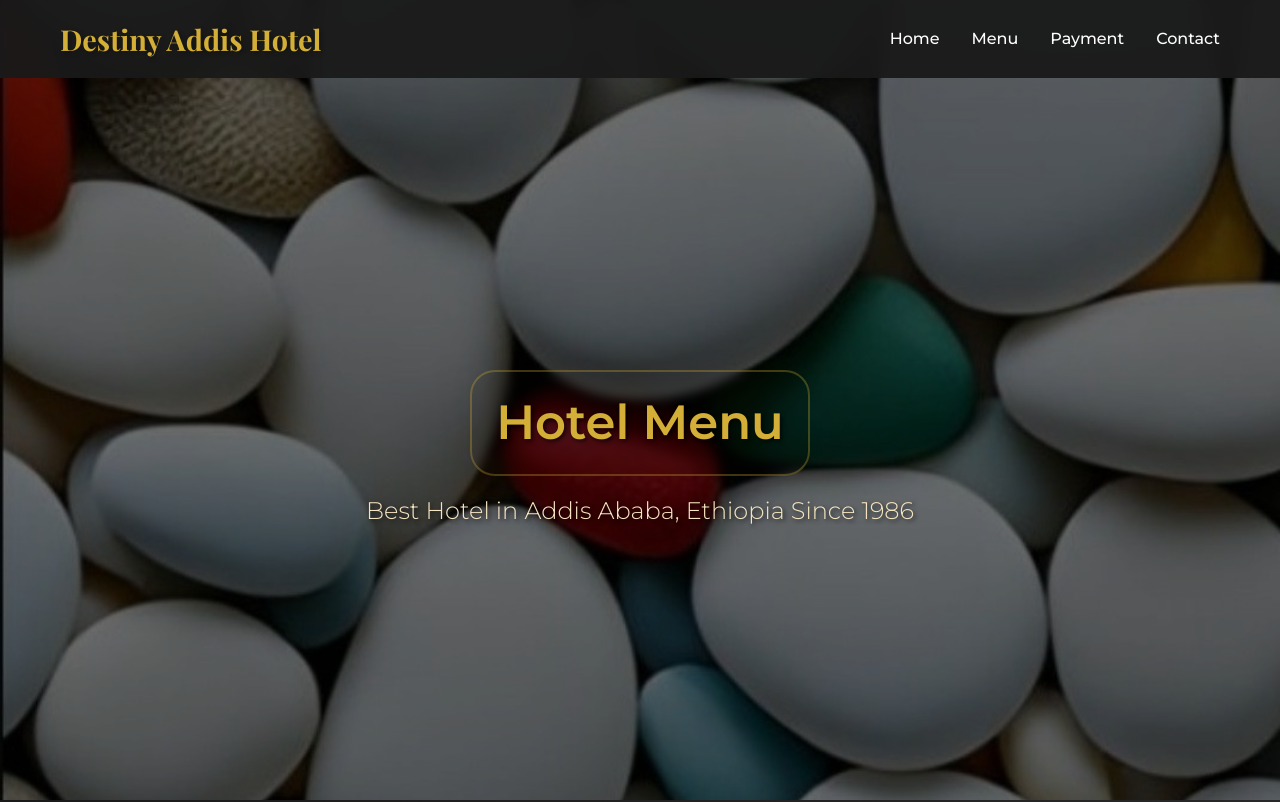
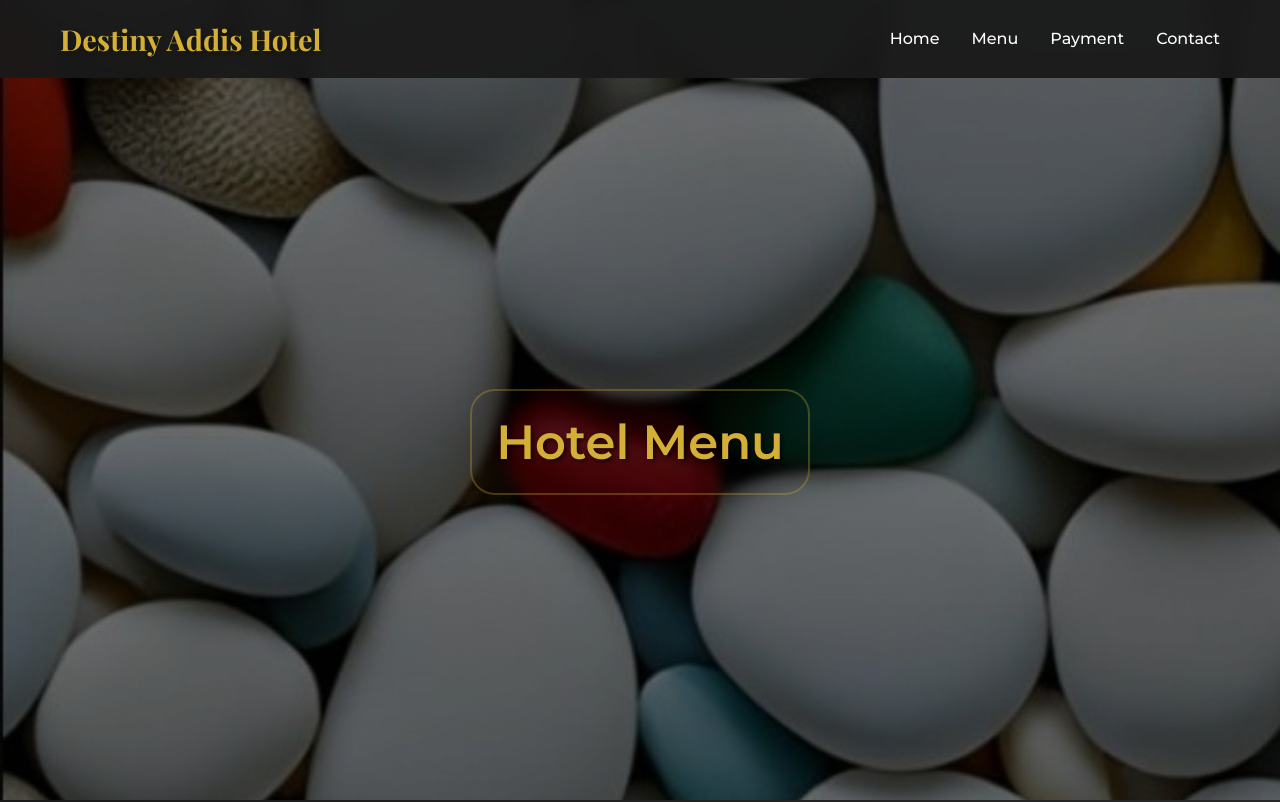
Before and after one commit to Habkal/destiny-addis-hotel, a Next.js app: page / in a window 1280 px wide. Shown: the top 802 px of the page. Built offline with nearby package versions, Linux system fonts and the light colour scheme.

Commit message:
Update hero tagline: Best Hotel in Addis Ababa, Ethiopia Since 1986

```diff
--- a/components/Hero.tsx
+++ b/components/Hero.tsx
@@ -13,7 +13,6 @@ export default function Hero({ onMenuClick }: HeroProps) {
         >
           Hotel Menu
         </button>
-        <p className="hero-tagline">Best Hotel in Addis Ababa, Ethiopia Since 1986</p>
       </div>
     </section>
   );
```
